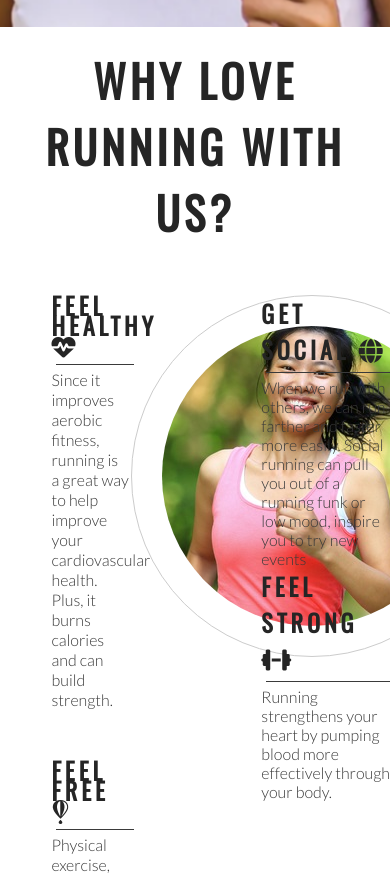
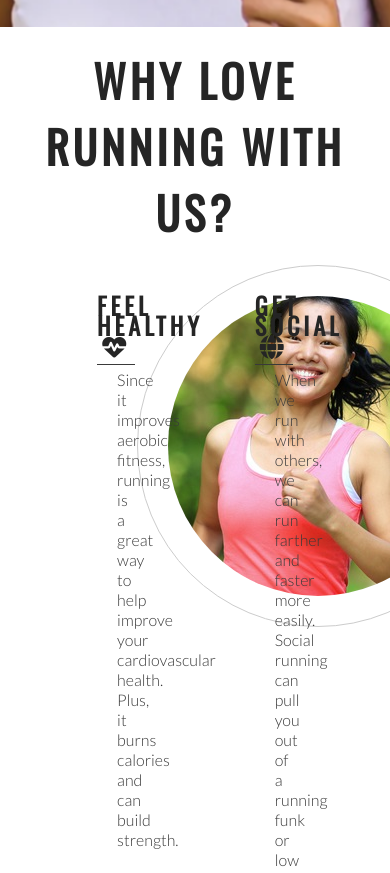
Before and after one commit to nedduc/love-running, a plain HTML site: page index.html in a window 390 px wide. Shown: the part 693-1566 px from the top of the page. Drawn offline with nearby package versions, Linux system fonts and the light colour scheme.

Commit message:
add responsive to ethos section

```diff
--- a/assets/css/style.css
+++ b/assets/css/style.css
@@ -1,17 +1,15 @@
 @import url('https://fonts.googleapis.com/css2?family=Lato:wght@300&family=Oswald&display=swap');
-
 * {
     margin: 0;
     padding: 0;
     border: none;
 }
-
 body {
     font-family: Lato, sans-serif;
     font-weight: 300;
     color: #3a3a3a;
 }
-/* headings and logo*/
+/* headings and logo */
 h1, h2 {
     font-family: Oswald, sans-serif;
     text-transform: uppercase;
@@ -23,18 +21,17 @@ h1, h2 {
     font-size: 280%;
     margin-left: 30px;
 }
-/* navigatin links*/
-#menu, #logo {
-    line-height: 75px;
-}
-
+/* navigation links */
 #menu {
     font-size: 110%;
     letter-spacing: 4px;
 }
+#menu, #logo {
+    line-height: 75px;
+}
 #menu li {
     float: right;
-    list-style: none;
+    list-style-type: none;
     margin-right: 30px;
 }
 #menu a {
@@ -47,36 +44,34 @@ h1, h2 {
 .active {
     border-bottom: 1px solid #3a3a3a;
 }
+/* hero image and cover text */
 #hero-outer {
     height: 600px;
     width: 100%;
     overflow: hidden;
-    position: relative ;
+    position: relative;
 }
-
+#cover-text, #cover-text h2 {
+    color: #fff;
+}
 #hero-image {
     height: 600px;
     width: 100%;
     background: url('../images/hero-image.webp') no-repeat center center;
-/*animates zoom effect on loading page*/
+/* animates zoom effect on loading page */
     animation-name: hero-zoom;
     animation-duration: 5s;
     animation-fill-mode: forwards;
 }
-
- /* creates the level of zoom for hero image*/
+ /* creates the level of zoom for hero image */
  @keyframes hero-zoom {
      from{
          transform: scale(1);
      }
      to{
          transform: scale(1.1);
-
      }
  }
-#cover-text #cover-text h2 {
-    color: #fff;
-}
 #cover-text {
     font-size: 130%;
     font-family: Oswald, sans-serif;
@@ -88,23 +83,21 @@ h1, h2 {
 
     padding-top: 40px;
     padding-left: 10px;
-
-    background-color:rgb(241,109,107, .7) ;
+    background-color: rgba(241, 109, 107, .7);
 
     bottom: 30px;
     right: 150px;
     position: absolute;
 }
-
 /* club ethos */
 #club-ethos {
+    width: 100%;
     height: 600px;
 }
 #left-about {
     padding-top: 30px;
     width: 33%;
     float: left;
-    background-color: none;
 }
 #right-about {
     padding-top: 30px;
@@ -112,10 +105,13 @@ h1, h2 {
     float: right;
 }
 #center-about {
-    padding-top: 30px;
     width: 33%;
     margin: 0 auto;
-
+}
+hr {
+    border-top: 1px solid #3a3a3a;
+    width: 100%;
+    margin: 5px 0;
 }
 .left-about-heading {
     width: 60%;
@@ -131,15 +127,15 @@ h1, h2 {
     clear: both;
     margin-bottom: 50px;
 }
-
-hr {
-    border-top: 1px solid #3a3a3a;
-    width: 100%;
-    margin: 5px;
+.right-about-heading h2 {
+    text-align: right;
+}
+.right-about-heading p {
+    text-align: right;
 }
 #welcome {
-    text-align:center;
-    margin: 20px;
+    text-align: center;
+    margin: 20px 0;
     font-size: 280%;
 }
 #circle-container {
@@ -151,16 +147,13 @@ hr {
     border-width: 1px;
     border-radius: 50%;
     margin: 0 auto;
-
 }
 #circle-cover-bg {
     background: url('../images/ethos-center-image.jpg') no-repeat center center;
     height: 100%;
     border-radius: 50%;
 }
-
-/*event times*/
-
+/* event times */
 #times {
     background-image: url('../images/dublin-city.webp');
     background-repeat: no-repeat;
@@ -170,7 +163,7 @@ hr {
     overflow: hidden;
 }
 #times div {
-    color: white;
+    color: #fafafa;
     background-color: rgba(0, 0, 0, .6);
     width: 20%;
     height: 300px;
@@ -183,19 +176,16 @@ hr {
 #times h2 {
     color: #fafafa;
 }
-/*footer*/
-
+/* footer */
 footer {
     height: 150px;
 }
 .social-networks {
     text-align: center;
 }
-
 .social-networks > li {
     display: inline;
 }
-
 .social-networks i {
     font-size: 160%;
     margin: 1%;
@@ -209,7 +199,7 @@ footer {
     column-gap: 0;
 }
 #photos > img {
-    width:100%;
+    width: 100%;
 }
 /* For medium screen sizes from 950px wide and dowm */
 @media screen and (max-width: 950px) {
@@ -220,4 +210,23 @@ footer {
         margin-bottom: 20px;
         line-height:  25px;
     }
+    #cover-text {
+        left: 0;
+    }
+    #club-ethos {
+        width: 90%;
+        height: 1200px;
+        margin: 0 auto;
+    }
+    .left-about-heading, .right-about-heading {
+        width: inherit;
+    }
+    .left-about-heading h2, .right-about-heading h2 {
+        width: 100%;
+        text-align: center;
+    }
+    .left-about-heading p, .right-about-heading p {
+        text-align: center;
+        padding: 0 20px;
+    }
 }
--- a/index.html
+++ b/index.html
@@ -36,42 +36,50 @@
 <div id="cover-text"><h1>Love Running</h1>
 <h3>Love Running Docklands & Phoenix Park</h3></div>
     </section>
-
     <section id="club-ethos">
         <h2 id="welcome">Why love running with us?</h2>
         <div id="left-about">
-            <div class="left-about-heading"><h2>Feel Healthy <i class="fas fa-heartbeat"></i></h2>
+            <div class="left-about-heading">
+                <h2>Feel Healthy <i class="fas fa-heartbeat"></i></h2>
                 <hr>
             <p>Since it improves aerobic fitness,
                  running is a great way to help improve your
                   cardiovascular health. Plus, it burns calories
                    and can build strength.</p>
         </div>
-        <div class="left-about-heading"><h2>Feel Free <i class="fab fa-fly"></i></h2>
+
+        <div class="left-about-heading">
+            <h2>Feel Free <i class="fab fa-fly"></i></h2>
             <hr>
-            <p>Physical exercise, running included, is known to release endorphins in the brain.
-                 Endorphins make you more energetic, more awake and, yes, happier.</p>
+            <p>
+                Physical exercise, running included, is known to release endorphins in the brain.
+                 Endorphins make you more energetic, more awake and, yes, happier.
+                </p>
         </div>
     </div>
-
-        <div id="right-about"><div><h2>Get Social <i class="fas fa-globe"></i></h2>
+        <div id="right-about">
+            <div class="right-about-heading">
+            <h2>Get Social <i class="fas fa-globe"></i></h2>
             <hr>
-            <p>When we run with others, we can run farther and faster more easily.
-                 Social running can pull you out of a running funk or low mood, inspire you to try new events</p>
+            <p>
+                When we run with others, we can run farther and faster more easily.
+                 Social running can pull you out of a running funk or low mood, inspire you to try new events
+                </p>
+            </div>
+            <div class="right-about-heading">
                  <h2>Feel Strong <i class="fas fa-dumbbell"></i></h2>
                  <hr>
-                 <p>Running strengthens your heart by pumping blood more effectively through your body.</p>
+                 <p>
+                     Running strengthens your heart by pumping blood more effectively through your body.
+                    </p>
                 </div>
         </div>
-
-
         <div id="center-about">
             <div id="circle-container">
                 <div id="circle-cover-bg"></div>
             </div>
         </div>
     </section>
-
     <section id="times">
 <div>
     <h2>Urban <i class="fas fa-city"></i></h2>
@@ -111,7 +119,6 @@
 
     </section>
 
-
     <footer>
 <ul class="social-networks">
     <li>
```
Also changed, not shown: gallery.html (+1 -0 lines).
